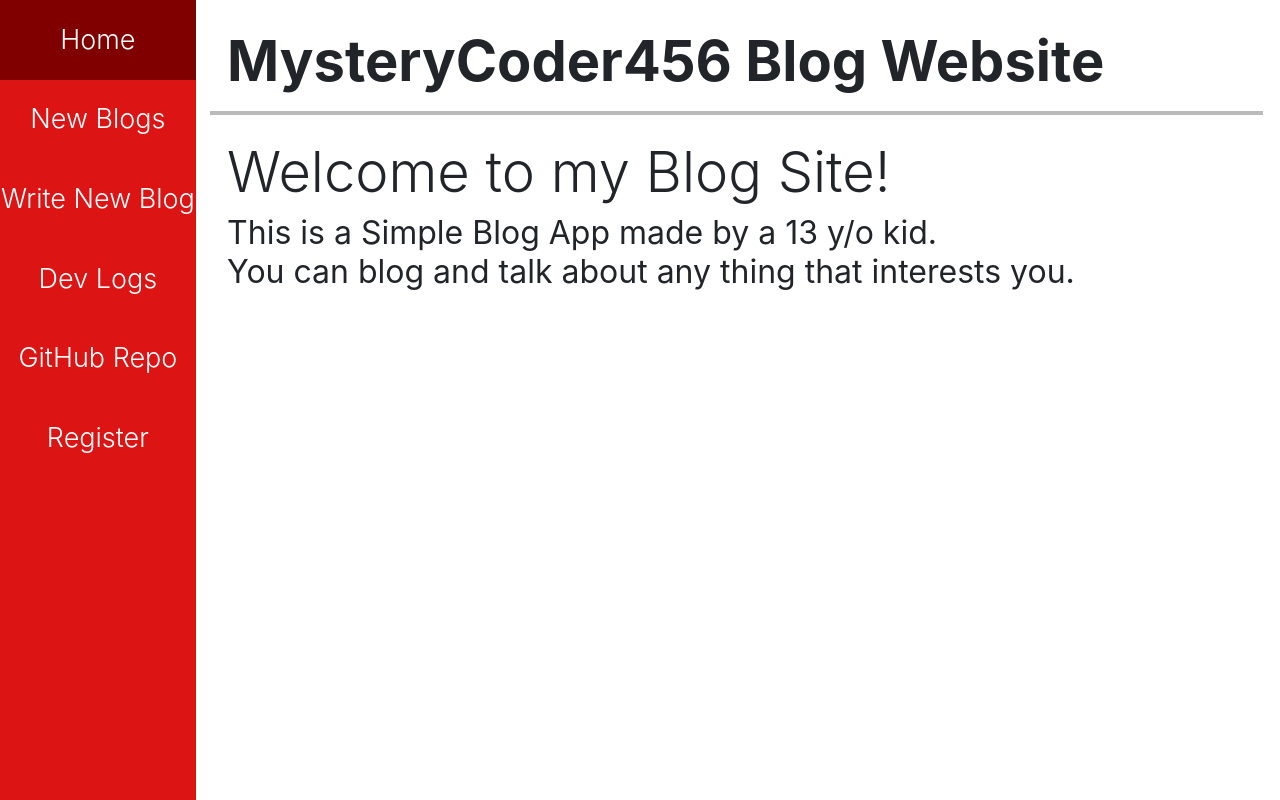
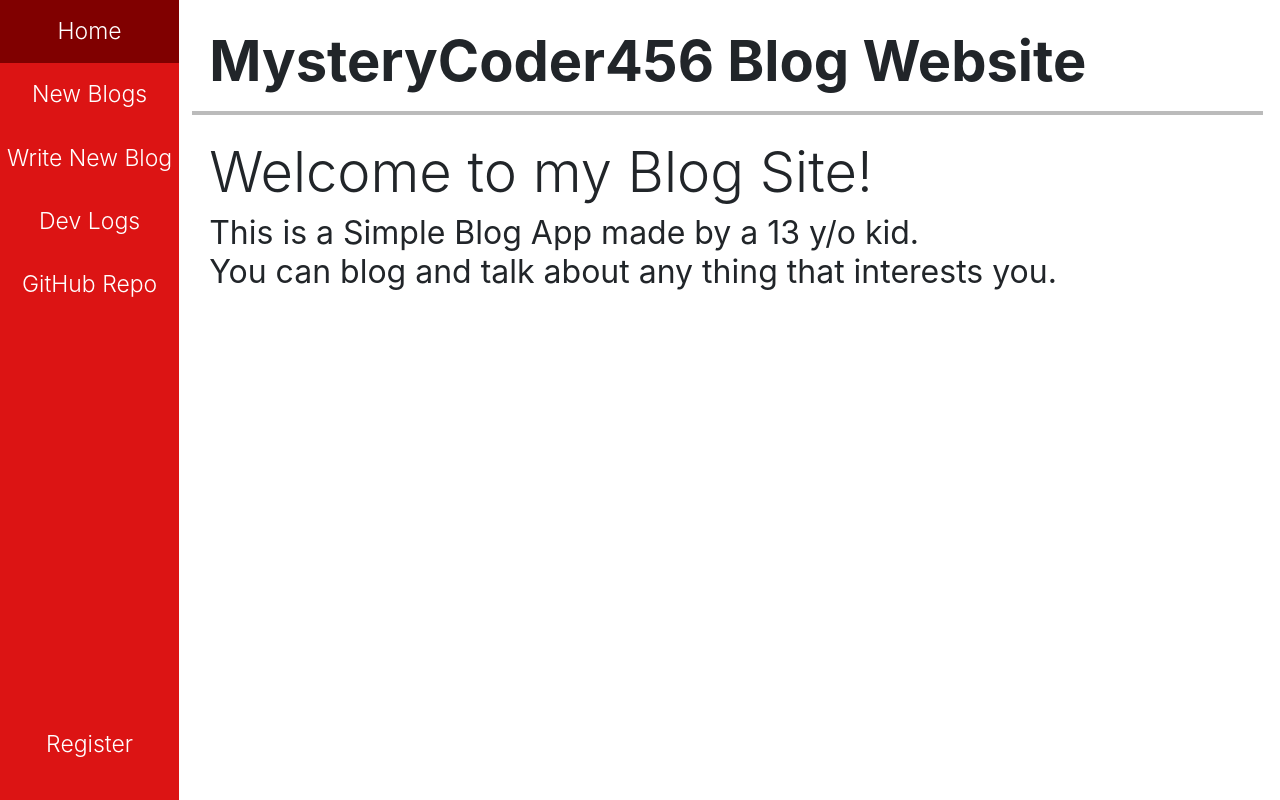
Before and after one commit to MysteryCoder456/Blog-App, a Django app: page / in a window 1280 px wide. Run offline with Django 3.2, Linux system fonts and the light colour scheme; some libraries are stand-ins or nearby versions.

Commit message:
Changed sidebar

```diff
--- a/blog/static/blog/styles.css
+++ b/blog/static/blog/styles.css
@@ -1,3 +1,7 @@
+:root {
+    --sidebar-width: 14%
+}
+
 /* Animations */
 
 @keyframes sidenav-hover {
@@ -13,7 +17,7 @@ html {
 
 .sidenav {
     height: 100%;
-    width: 15.3%;
+    width: var(--sidebar-width);
     position: fixed;
     top: 0;
     left: 0;
@@ -27,9 +31,9 @@ html {
     text-decoration: none;
     color: #ffffff;
     display: block;
-    font-size: 27px;
-    padding-top: 10%;
-    padding-bottom: 10%;
+    font-size: 23px;
+    padding-top: 8%;
+    padding-bottom: 8%;
 }
 
 .sidenav a:hover {
@@ -38,8 +42,14 @@ html {
     background-color: maroon
 }
 
+.auth-buttons {
+    bottom: 0;
+    width: 100%;
+    position: absolute;
+}
+
 .main {
-    margin-left: 15.4%;
+    margin-left: var(--sidebar-width);
     padding: 4px 0px 0px 30px;
 }
 
--- a/blog/templates/blog/base.html
+++ b/blog/templates/blog/base.html
@@ -16,21 +16,27 @@
         <a href="/createblog" class="font-weight-light">Write New Blog</a>
         <a href="/dev" class="font-weight-light">Dev Logs</a>
         <a href="https://github.com/MysteryCoder456/Blog-App" target="_blank" class="font-weight-light">GitHub Repo</a>
-        <a href="/auth/register" class="font-weight-light">Register</a>
+        <div class="auth-buttons pb-4">
+            <a href="/auth/register" class="font-weight-light">Register</a>
+        </div>
     </div>
 
     <div class="main mt-4">
+        {% comment %} Title {% endcomment %}
         <h1 class="display-4 font-weight-bold">MysteryCoder456 Blog Website</h1>
         <hr style="height: 4px;" class="mb-4">
 
+        {% comment %} Alert messages {% endcomment %}
         {% if messages %}
             {% for message in messages %}
                 <p class="alert alert-{{message.tags}}">{{message}}</p>
             {% endfor %}
         {% endif %}
 
+        {% comment %} Heading {% endcomment %}
         <h1 class="display-4">{% block heading %}{% endblock %}</h1>
 
+        {% comment %} Main Body {% endcomment %}
         {% block main %}
         {% endblock %}
     </div>
```
